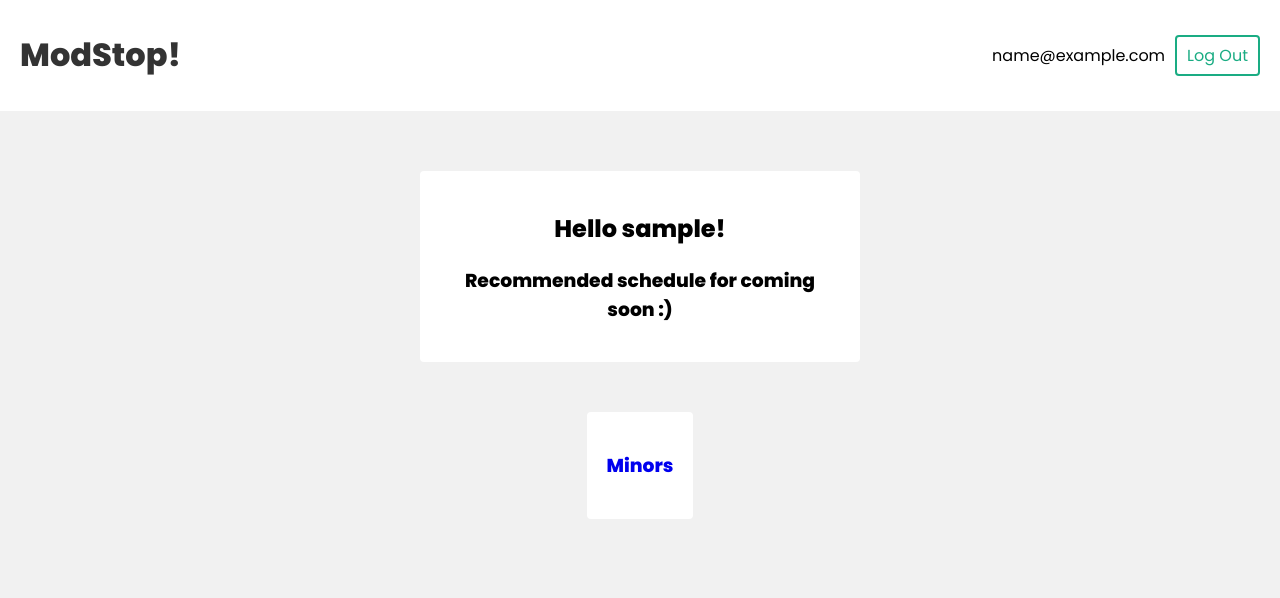
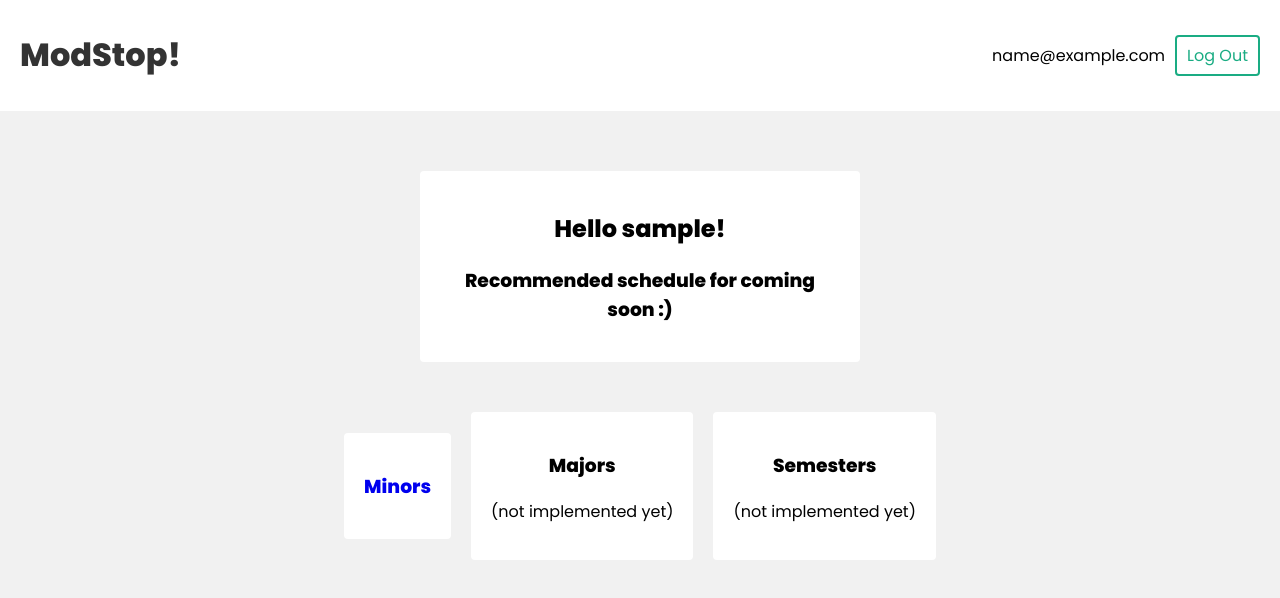
Before and after one commit to NaychiMin/Orbital23-ModStop, a React (Create React App) app in the folder frontend/: page / in a window 1280 px wide. Shown: the top 598 px of the page. Built offline with nearby package versions, Linux system fonts and the light colour scheme; sample sign-in values are in the browser's storage.

Commit message:
disclaimers added

```diff
--- a/frontend/src/index.css
+++ b/frontend/src/index.css
@@ -153,4 +153,5 @@ form.signup, form.login {
   border-radius: 4px;
   cursor: pointer;
   text-decoration: none;
+  text-align: center;
 }
--- a/frontend/src/pages/Home.js
+++ b/frontend/src/pages/Home.js
@@ -19,12 +19,14 @@ const Home = () => {
                     </div>
                 </Link>
 
-                {/* <div className="tabs">
+                <div className="tabs">
                     <h3>Majors</h3>
+                    <p>(not implemented yet)</p>
                 </div>
                 <div className="tabs">
-                    <h2>Semesters</h2>
-                </div>        */}
+                    <h3>Semesters</h3>
+                    <p>(not implemented yet)</p>
+                </div>
             </div>
         </div>
     )
--- a/frontend/src/pages/MinorDetails.js
+++ b/frontend/src/pages/MinorDetails.js
@@ -55,15 +55,21 @@ const MinorDetails = () => {
                 <div style={{display: 'flex',  justifyContent:'center', textDecoration:'none', verticalAlign: 'top'}}>
                     {modules.cores.map(module => {
                         let preReqs = getPreReq(module)
+                        let empty
+                        if (modules.cores.length <= 1) {
+                            empty = "Cores not added yet"
+                        }
                         return (
                             <div>
                                 <div className="tabs">
                                     <h3>{module}</h3>
+                                    <p>{empty}</p>
                                 </div>
                                 <div>
                                     {preReqs && preReqs.map(preReq => (
                                         <p style={{textAlign: 'center'}}>{preReq}</p>
                                     ))}
+                                    {!preReqs && !empty && <p style={{textAlign: 'center'}}>Not added yet</p>}
                                 </div>
                             </div>
                         )
```
